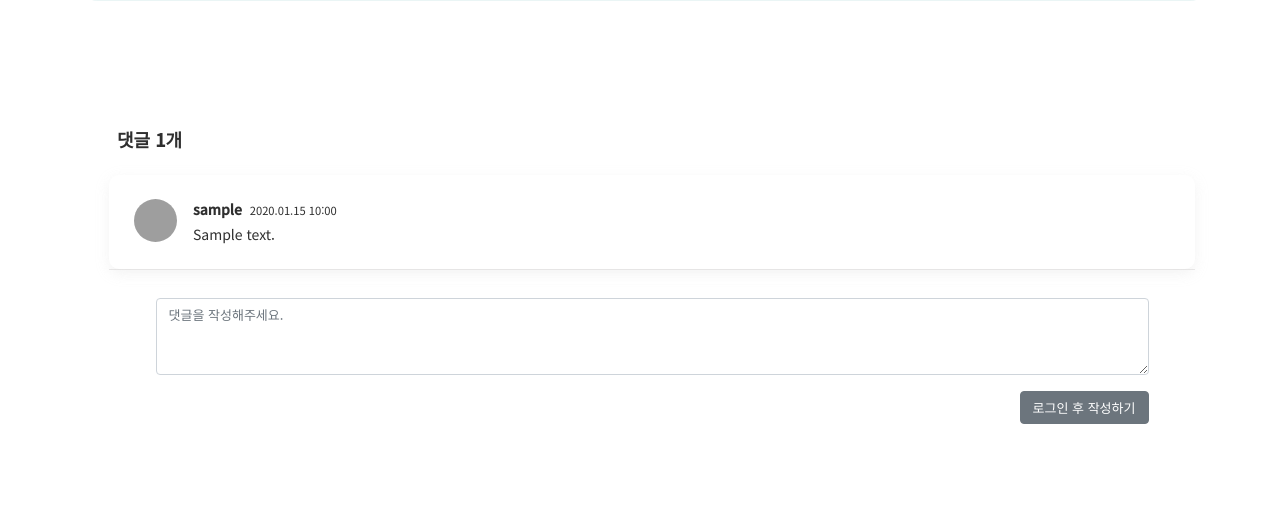
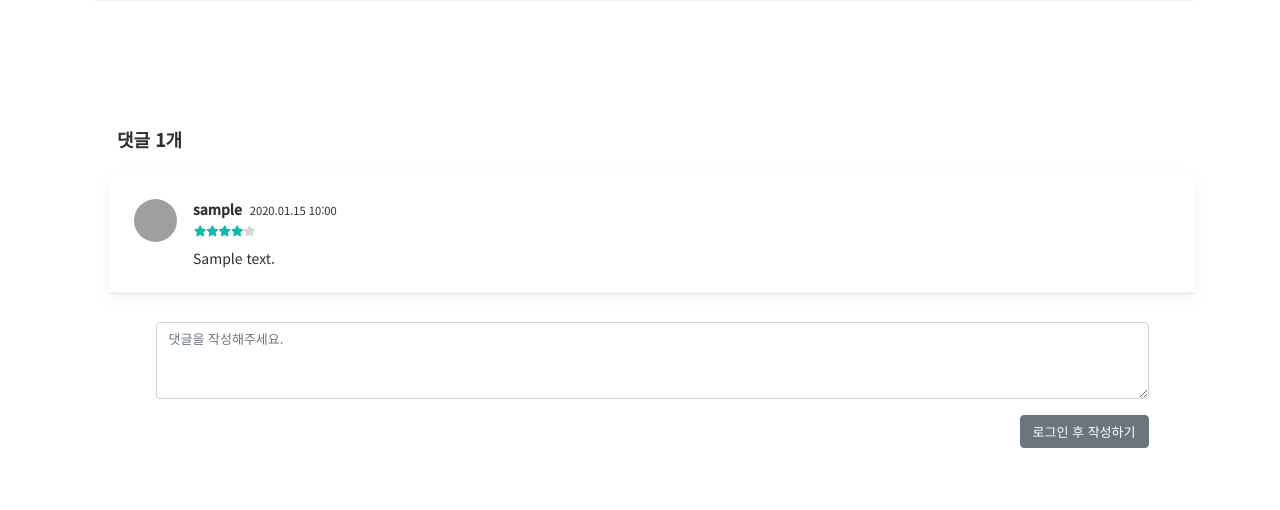
Before and after one commit to bky373/elice_library, a Flask app: page /books/1 in a window 1280 px wide. Shown: the part 873-1383 px from the top of the page. Run offline with Flask 2, Linux system fonts and the light colour scheme; tables that the repository leaves empty hold one stand-in row (values such as "Sample post"); grey boxes marked "Sample" are stand-in pictures; parts of the project's set-up code (start-up, migrations or seed data) failed here and were passed over; some libraries are stand-ins or nearby versions; some web fonts are replaced; grey boxes are pictures that could not be loaded.

Commit message:
add star ratings on each comment already posted

```diff
--- a/elice_library/static/css/style.css
+++ b/elice_library/static/css/style.css
@@ -185,6 +185,24 @@ textarea::placeholder {
     transition: 0.3s ease;
 }
 
+.stars-rated {
+    margin-top: -1px;
+    margin-left: 5px;
+}
+
+.stars-rated i {
+    margin-left: -4px;
+    color: #d8d4d4;
+    font-size: 11px;
+}
+
+.stars-rated i.star-selected {
+    margin-left: -4px;
+    color: #10b9b0;
+    font-size: 11px;
+}
+
+
 
 .footer {
     margin-top: 150px;
--- a/elice_library/templates/books/book_detail.html
+++ b/elice_library/templates/books/book_detail.html
@@ -94,8 +94,6 @@
     </p>
     {% with comments=book.comments|reverse %}
     {% for comment in comments %}
-    <div>
-        <div>
     <div class="card col-md-12 p-3 border-0">
         <div class="ml-3 p-2">
             <div class="row">
@@ -104,14 +102,23 @@
                 <span>
                     <span class="font-weight-bolder">{{ comment.user.username }}&nbsp;&nbsp;<small>{{
                             comment.posted_at.strftime('%Y.%m.%d %H:%M') }}</small></span>
-                            <div class="mt-1 w-100" style="white-space: pre-line;">{{ comment.content }}</div>
+                    <div class="stars-rated">
+                        {% with rating=comment.rating %}
+                        {% for i in range(1, 6) %}
+                            {% if i <= rating %}
+                            <i class="fa fa-star star-selected"></i>
+                            {% else %}
+                            <i class="fa fa-star"></i>
+                            {% endif %}
+                            {% endfor %}
+                    </div>
+                    {% endwith %}
+                    <div class="mt-2 w-100" style="white-space: pre-line;">{{ comment.content }}</div>
                 </span>
             </div>
         </div>
     </div>
-        </div>
     <div class="comment-border"></div>
-    </div>
     {% endfor %}
     {% endwith %}
     <form class="row justify-content-center" action="{{ url_for('comment.comment_detail') }}" method="POST">
```
Lines whose indentation alone changed are shown as unchanged.
